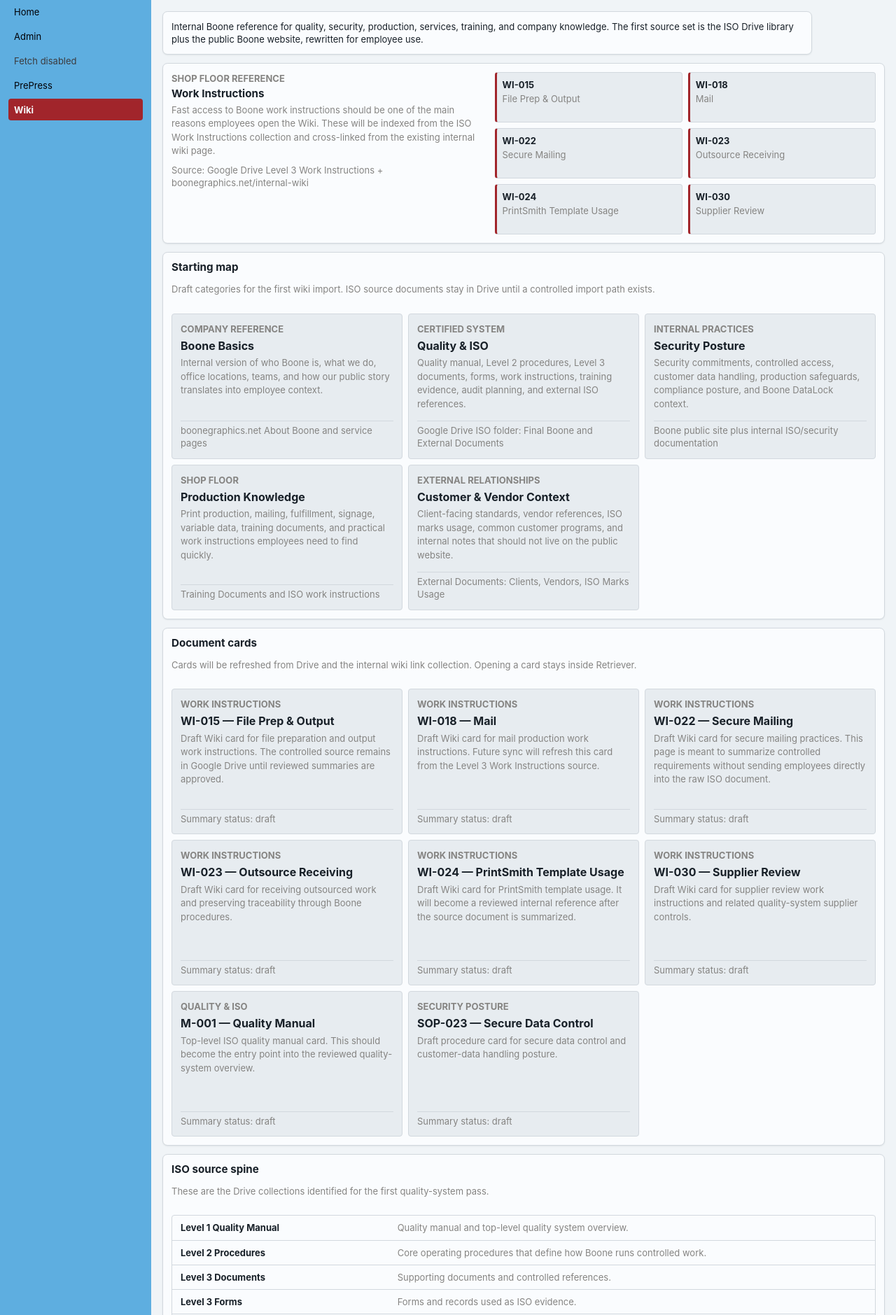
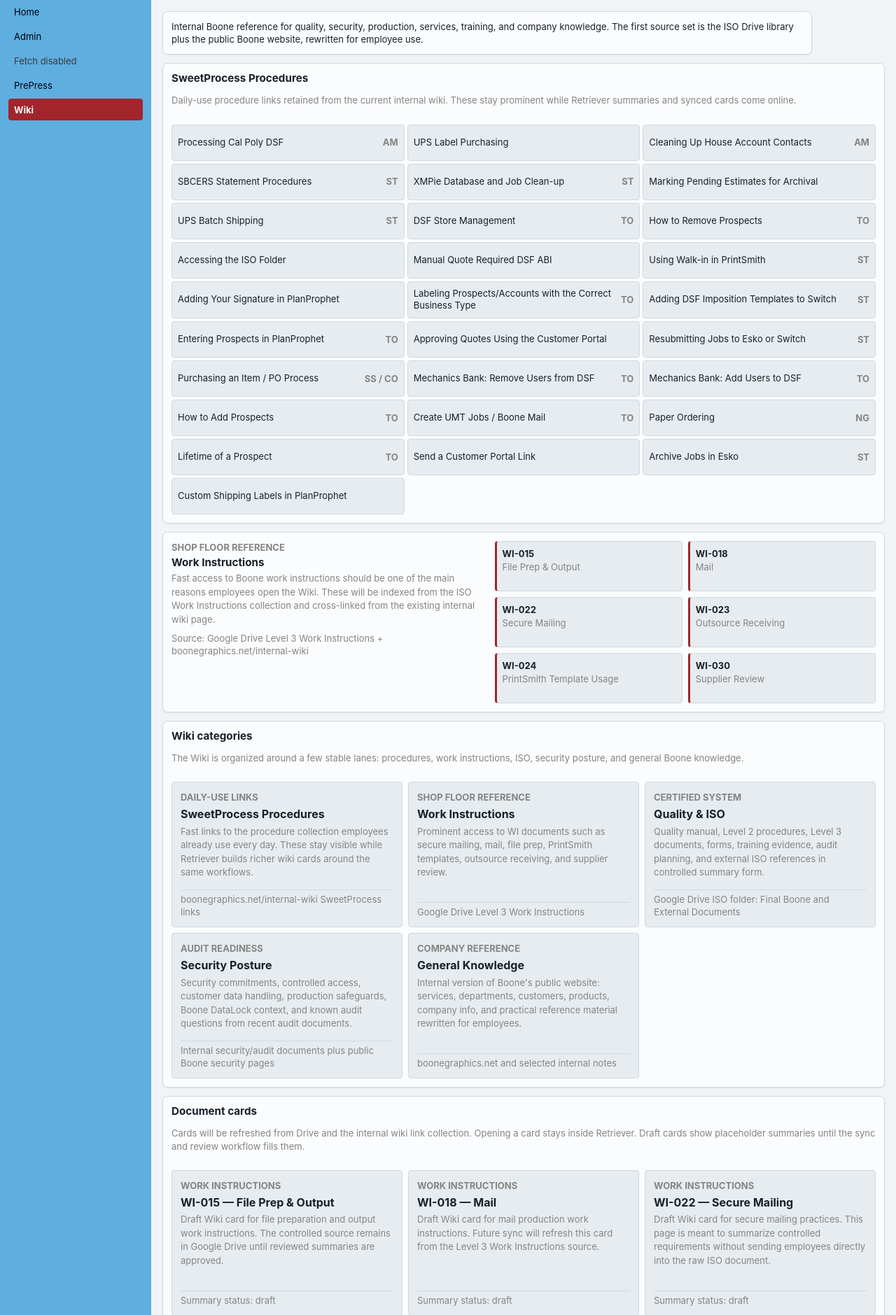
Before and after one commit to bobtucker1129/Retriever, a FastAPI app: page /wiki/ in a window 1280 px wide. Shown: the part 58-1937 px from the top of the page at 70% size. Run offline with FastAPI, Linux system fonts and the light colour scheme.

Commit message:
Promote Wiki procedure links

```diff
--- a/app/routes/wiki.py
+++ b/app/routes/wiki.py
@@ -20,34 +20,34 @@ templates = Jinja2Templates(directory="app/templates")
 
 WIKI_SECTIONS = [
     {
-        "title": "Boone Basics",
-        "kicker": "Company reference",
-        "description": "Internal version of who Boone is, what we do, office locations, teams, and how our public story translates into employee context.",
-        "source": "boonegraphics.net About Boone and service pages",
+        "title": "SweetProcess Procedures",
+        "kicker": "Daily-use links",
+        "description": "Fast links to the procedure collection employees already use every day. These stay visible while Retriever builds richer wiki cards around the same workflows.",
+        "source": "boonegraphics.net/internal-wiki SweetProcess links",
+    },
+    {
+        "title": "Work Instructions",
+        "kicker": "Shop floor reference",
+        "description": "Prominent access to WI documents such as secure mailing, mail, file prep, PrintSmith templates, outsource receiving, and supplier review.",
+        "source": "Google Drive Level 3 Work Instructions",
     },
     {
         "title": "Quality & ISO",
         "kicker": "Certified system",
-        "description": "Quality manual, Level 2 procedures, Level 3 documents, forms, work instructions, training evidence, audit planning, and external ISO references.",
+        "description": "Quality manual, Level 2 procedures, Level 3 documents, forms, training evidence, audit planning, and external ISO references in controlled summary form.",
         "source": "Google Drive ISO folder: Final Boone and External Documents",
     },
     {
         "title": "Security Posture",
-        "kicker": "Internal practices",
-        "description": "Security commitments, controlled access, customer data handling, production safeguards, compliance posture, and Boone DataLock context.",
-        "source": "Boone public site plus internal ISO/security documentation",
+        "kicker": "Audit readiness",
+        "description": "Security commitments, controlled access, customer data handling, production safeguards, Boone DataLock context, and known audit questions from recent audit documents.",
+        "source": "Internal security/audit documents plus public Boone security pages",
     },
     {
-        "title": "Production Knowledge",
-        "kicker": "Shop floor",
-        "description": "Print production, mailing, fulfillment, signage, variable data, training documents, and practical work instructions employees need to find quickly.",
-        "source": "Training Documents and ISO work instructions",
-    },
-    {
-        "title": "Customer & Vendor Context",
-        "kicker": "External relationships",
-        "description": "Client-facing standards, vendor references, ISO marks usage, common customer programs, and internal notes that should not live on the public website.",
-        "source": "External Documents: Clients, Vendors, ISO Marks Usage",
+        "title": "General Knowledge",
+        "kicker": "Company reference",
+        "description": "Internal version of Boone's public website: services, departments, customers, products, company info, and practical reference material rewritten for employees.",
+        "source": "boonegraphics.net and selected internal notes",
     },
 ]
 
@@ -59,6 +59,150 @@ WORK_INSTRUCTION_HIGHLIGHTS = [
     ("WI-023", "Outsource Receiving", "wi-023-outsource-receiving"),
     ("WI-024", "PrintSmith Template Usage", "wi-024-printsmith-template-usage"),
     ("WI-030", "Supplier Review", "wi-030-supplier-review"),
+]
+
+
+SWEETPROCESS_LINKS = [
+    (
+        "Processing Cal Poly DSF",
+        "AM",
+        "https://www.sweetprocess.com/procedures/132kYCJ9J0/processing-cal-poly-dsf-am/",
+    ),
+    (
+        "UPS Label Purchasing",
+        "",
+        "https://www.sweetprocess.com/procedures/46mqMSPDP1/ups-label-purchasing/",
+    ),
+    (
+        "Cleaning Up House Account Contacts",
+        "AM",
+        "https://www.sweetprocess.com/procedures/5jR9Vf9Y9x/cleaning-up-house-account-contacts-am/",
+    ),
+    (
+        "SBCERS Statement Procedures",
+        "ST",
+        "https://www.sweetprocess.com/procedures/5jV1Rf9Y9x/sbcers-statement-procedures-st/",
+    ),
+    (
+        "XMPie Database and Job Clean-up",
+        "ST",
+        "https://www.sweetprocess.com/procedures/70BaVIm4m1/xmpie-database-and-job-clean-up-st/",
+    ),
+    (
+        "Marking Pending Estimates for Archival",
+        "",
+        "https://www.sweetprocess.com/procedures/70ja7um4m1/marking-pending-estimates-for-archival/",
+    ),
+    (
+        "UPS Batch Shipping",
+        "ST",
+        "https://www.sweetprocess.com/procedures/85bNpID1D7/ups-batch-shipping-st/",
+    ),
+    (
+        "DSF Store Management",
+        "TO",
+        "https://www.sweetprocess.com/procedures/AK5yJT1B1o/dsf-store-management-to/",
+    ),
+    (
+        "How to Remove Prospects",
+        "TO",
+        "https://www.sweetprocess.com/procedures/BVEvOUMLMZ/how-to-remove-prospects-to/",
+    ),
+    (
+        "Accessing the ISO Folder",
+        "",
+        "https://www.sweetprocess.com/procedures/EV3K9i7q7V/accessing-the-iso-folder/",
+    ),
+    (
+        "Manual Quote Required DSF ABI",
+        "",
+        "https://www.sweetprocess.com/procedures/EVOY2s7q7V/manual-quote-required-dsf-abi/",
+    ),
+    (
+        "Using Walk-in in PrintSmith",
+        "ST",
+        "https://www.sweetprocess.com/procedures/J7ooJCBOB0/using-walk-in-in-printsmith-st/",
+    ),
+    (
+        "Adding Your Signature in PlanProphet",
+        "",
+        "https://www.sweetprocess.com/procedures/MO7YkHZDZm/adding-your-signature-in-planprophet/",
+    ),
+    (
+        "Labeling Prospects/Accounts with the Correct Business Type",
+        "TO",
+        "https://www.sweetprocess.com/procedures/NYeJ4F0D0z/labeling-prospectsaccounts-with-the-correct-business-type-industry-to/",
+    ),
+    (
+        "Adding DSF Imposition Templates to Switch",
+        "ST",
+        "https://www.sweetprocess.com/procedures/OWLeGFxYxG/adding-dsf-imposition-templates-to-switch-st/",
+    ),
+    (
+        "Entering Prospects in PlanProphet",
+        "TO",
+        "https://www.sweetprocess.com/procedures/Op46VSxYxG/entering-prospects-in-planprophet-to/",
+    ),
+    (
+        "Approving Quotes Using the Customer Portal",
+        "",
+        "https://www.sweetprocess.com/procedures/QDaO6smDmR/approving-quotes-using-the-customer-portal/",
+    ),
+    (
+        "Resubmitting Jobs to Esko or Switch",
+        "ST",
+        "https://www.sweetprocess.com/procedures/VpqeMTw2w0/resubmitting-jobs-to-esko-or-switch-st/",
+    ),
+    (
+        "Purchasing an Item / PO Process",
+        "SS / CO",
+        "https://www.sweetprocess.com/procedures/YW8KYTqEq4/purchasing-an-item-po-process-ss-co/",
+    ),
+    (
+        "Mechanics Bank: Remove Users from DSF",
+        "TO",
+        "https://www.sweetprocess.com/procedures/Zjr4vSqAqO/mechanics-bank-instructions-for-removing-users-from-dsf-to/",
+    ),
+    (
+        "Mechanics Bank: Add Users to DSF",
+        "TO",
+        "https://www.sweetprocess.com/procedures/aDAODIGJGd/mechanics-bank-instructions-for-adding-new-users-to-dsf-to/",
+    ),
+    (
+        "How to Add Prospects",
+        "TO",
+        "https://www.sweetprocess.com/procedures/bDB4PIB5BL/how-to-add-prospects-to/",
+    ),
+    (
+        "Create UMT Jobs / Boone Mail",
+        "TO",
+        "https://www.sweetprocess.com/procedures/ev74KUojoR/create-umt-jobs-boone-mail-to/",
+    ),
+    (
+        "Paper Ordering",
+        "NG",
+        "https://www.sweetprocess.com/procedures/j5EKDTG9Go/paper-ordering-ng/",
+    ),
+    (
+        "Lifetime of a Prospect",
+        "TO",
+        "https://www.sweetprocess.com/procedures/jDaWOcG9Go/lifetime-of-a-prospect-to/",
+    ),
+    (
+        "Send a Customer Portal Link",
+        "",
+        "https://www.sweetprocess.com/procedures/mzZwWhoyo6/how-to-send-a-customer-portal-link/",
+    ),
+    (
+        "Archive Jobs in Esko",
+        "ST",
+        "https://www.sweetprocess.com/procedures/mzo66ioyo6/archive-jobs-in-esko-st/",
+    ),
+    (
+        "Custom Shipping Labels in PlanProphet",
+        "",
+        "https://www.sweetprocess.com/procedures/v21V7swdw6/custom-shipping-labels-in-planprophet/",
+    ),
 ]
 
 
@@ -260,6 +404,7 @@ async def wiki_home(
             "nav_shell": "full",
             "wiki_sections": WIKI_SECTIONS,
             "work_instruction_highlights": WORK_INSTRUCTION_HIGHLIGHTS,
+            "sweetprocess_links": SWEETPROCESS_LINKS,
             "wiki_documents": wiki_documents,
             "iso_source_map": ISO_SOURCE_MAP,
         },
--- a/app/static/app.css
+++ b/app/static/app.css
@@ -482,6 +482,41 @@ button.secondary {
   width: 100%;
 }
 
+.wiki-procedure-grid {
+  display: grid;
+  gap: var(--space-xs);
+  grid-template-columns: repeat(auto-fit, minmax(17rem, 1fr));
+}
+
+.wiki-procedure-link {
+  align-items: center;
+  background: var(--color-surface-2);
+  border: 1px solid var(--color-border);
+  border-radius: var(--radius-sm);
+  color: var(--color-text);
+  display: flex;
+  gap: var(--space-sm);
+  justify-content: space-between;
+  min-height: 3.25rem;
+  padding: var(--space-sm);
+  text-decoration: none;
+}
+
+.wiki-procedure-link:hover {
+  border-color: color-mix(in srgb, var(--brand-red) 40%, var(--color-border));
+}
+
+.wiki-procedure-link span {
+  font-size: var(--font-size-sm);
+  line-height: 1.35;
+}
+
+.wiki-procedure-link strong {
+  color: var(--color-muted);
+  flex-shrink: 0;
+  font-size: var(--font-size-xs);
+}
+
 .wiki-instruction-chip {
   background: var(--color-surface-2);
   border: 1px solid var(--color-border);
@@ -579,6 +614,10 @@ button.secondary {
 
 .wiki-source-row span {
   color: var(--color-muted);
+}
+
+.wiki-sync-note {
+  max-width: none;
 }
 
 .user-list {
--- a/app/templates/wiki/detail.html
+++ b/app/templates/wiki/detail.html
@@ -43,6 +43,11 @@
         <p class="muted">These sections are the employee-facing drill-down layer generated from reviewed source material.</p>
       </div>
     </div>
+    {% if document.summary_status == "draft" %}
+    <div class="notice-panel wiki-sync-note">
+      <p>This page is a draft card. Detailed summaries will be populated by the Wiki sync and review workflow; raw ISO sources stay behind that controlled process.</p>
+    </div>
+    {% endif %}
     {% if sections %}
     <div class="wiki-card-grid">
       {% for section in sections %}
--- a/app/templates/wiki/index.html
+++ b/app/templates/wiki/index.html
@@ -8,6 +8,23 @@
   <div class="page-intro wiki-intro">
     <p>Internal Boone reference for quality, security, production, services, training, and company knowledge. The first source set is the ISO Drive library plus the public Boone website, rewritten for employee use.</p>
   </div>
+
+  <section class="panel wiki-panel" aria-labelledby="wiki-procedures-title">
+    <div class="section-header">
+      <div>
+        <h2 id="wiki-procedures-title" class="section-title">SweetProcess Procedures</h2>
+        <p class="muted">Daily-use procedure links retained from the current internal wiki. These stay prominent while Retriever summaries and synced cards come online.</p>
+      </div>
+    </div>
+    <div class="wiki-procedure-grid" role="list">
+      {% for title, owner, url in sweetprocess_links %}
+      <a class="wiki-procedure-link" role="listitem" href="{{ url }}" rel="noreferrer noopener">
+        <span>{{ title }}</span>
+        {% if owner %}<strong>{{ owner }}</strong>{% endif %}
+      </a>
+      {% endfor %}
+    </div>
+  </section>
 
   <section class="panel wiki-work-instructions" aria-labelledby="wiki-work-instructions-title">
     <div class="wiki-feature-copy">
@@ -29,8 +46,8 @@
   <section class="panel wiki-panel" aria-labelledby="wiki-start-title">
     <div class="section-header">
       <div>
-        <h2 id="wiki-start-title" class="section-title">Starting map</h2>
-        <p class="muted">Draft categories for the first wiki import. ISO source documents stay in Drive until a controlled import path exists.</p>
+        <h2 id="wiki-start-title" class="section-title">Wiki categories</h2>
+        <p class="muted">The Wiki is organized around a few stable lanes: procedures, work instructions, ISO, security posture, and general Boone knowledge.</p>
       </div>
     </div>
     <div class="wiki-card-grid">
@@ -49,7 +66,7 @@
     <div class="section-header">
       <div>
         <h2 id="wiki-documents-title" class="section-title">Document cards</h2>
-        <p class="muted">Cards will be refreshed from Drive and the internal wiki link collection. Opening a card stays inside Retriever.</p>
+        <p class="muted">Cards will be refreshed from Drive and the internal wiki link collection. Opening a card stays inside Retriever. Draft cards show placeholder summaries until the sync and review workflow fills them.</p>
       </div>
     </div>
     <div class="wiki-card-grid">
```
Also changed, not shown: tests/test_routes.py (+7 -0 lines).
